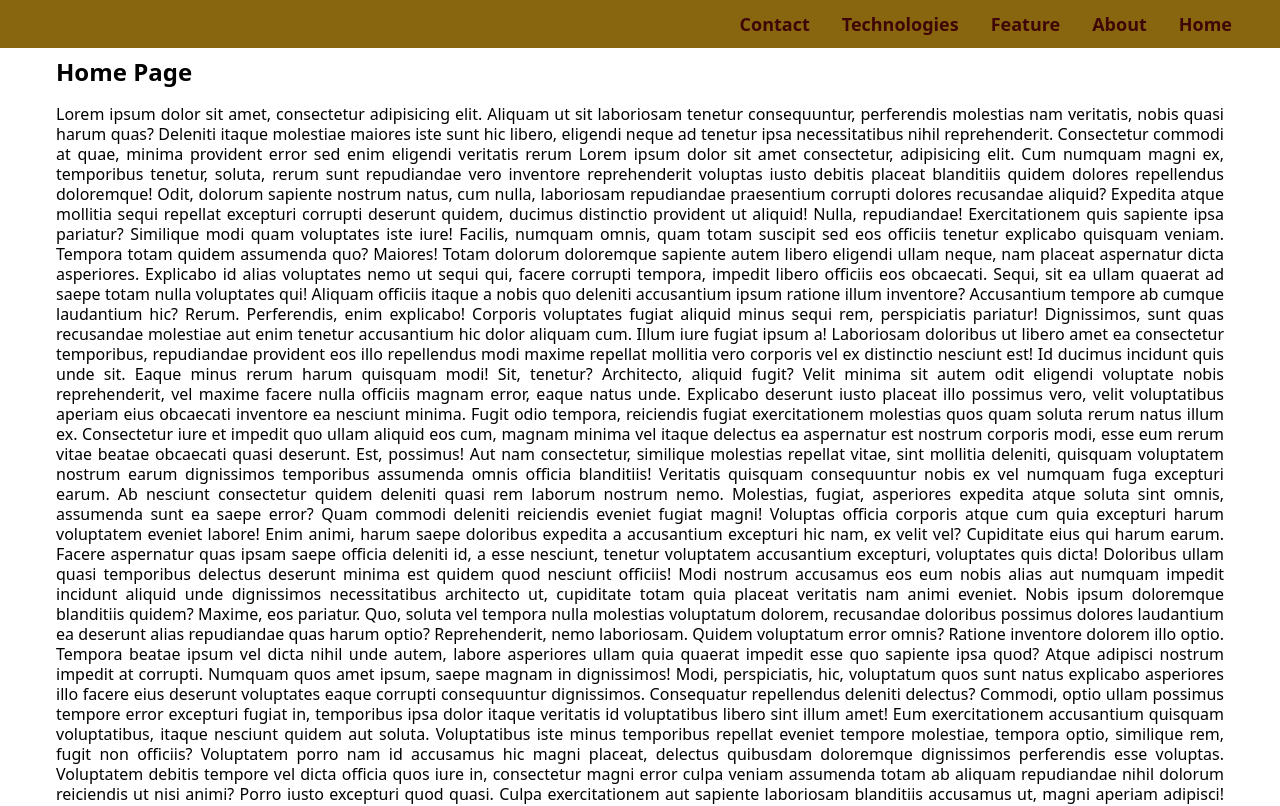
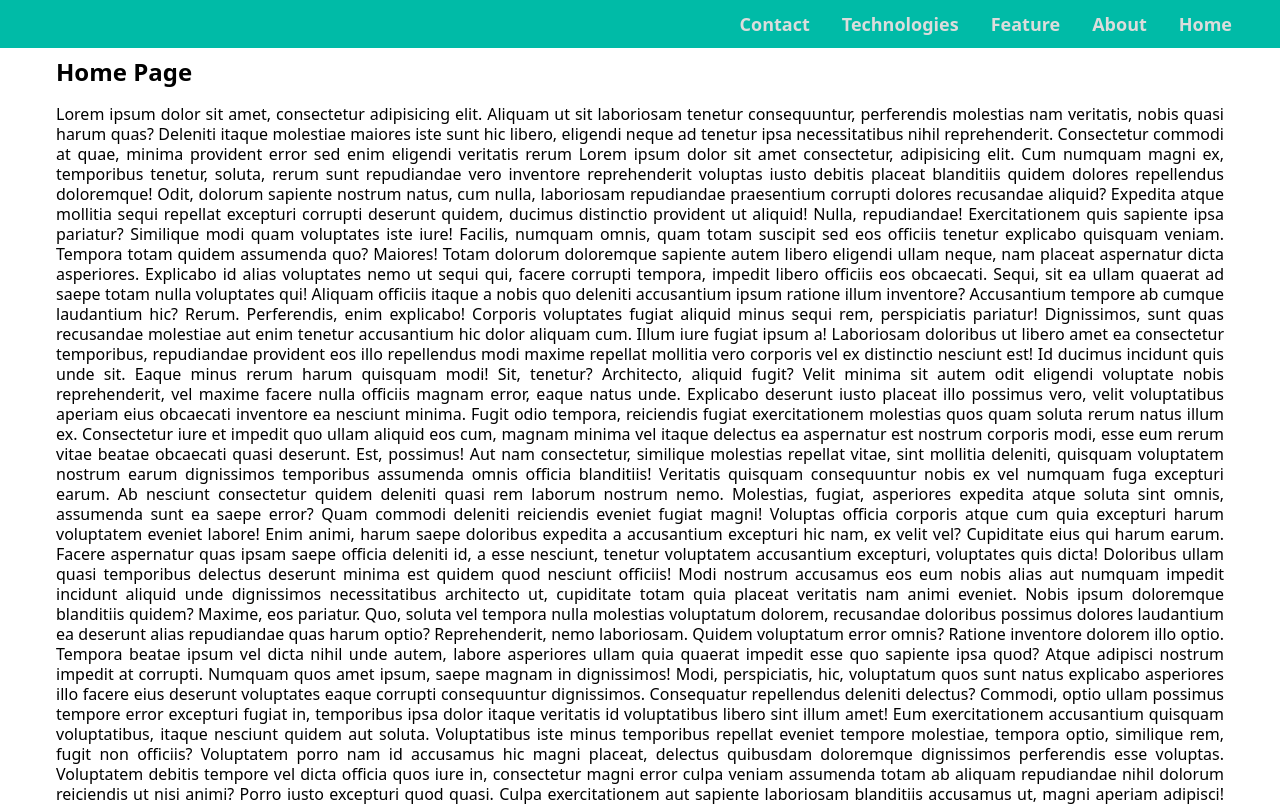
Before and after one commit to yaser-pakniyat/shop-demo, a Next.js app: page / in a window 1280 px wide. Shown: the top 806 px of the page. Built offline with nearby package versions, Linux system fonts and the light colour scheme; some icons are missing.

Commit message:
style(Header.module.css): update styles for header component

```diff
--- a/components/Header/Header.module.css
+++ b/components/Header/Header.module.css
@@ -1,18 +1,19 @@
 .navigationList li:hover {
-  /* decoration-amber-600 underline-offset-[7px] hover:underline; */
   text-decoration: underline;
-  text-decoration-color: #82181a;
   text-underline-offset: 7px;
 }
+
 .navigationList {
   display: flex;
   gap: 0 32px;
 }
 
-
 .header.dark {
-    background-color: rgb(59, 25, 90);
-    color: aquamarine;
+  background-color: rgb(59, 25, 90);
+  color: lightpink;
+  &:hover li {
+    text-decoration-color: lightpink;
+  }
 }
 
 .header {
@@ -24,11 +25,14 @@
   width: 100%;
   align-items: center;
   justify-content: space-between;
-  background-color: #886610; /* معادل bg-amber-400 */
+  background-color: oklch(0.704 0.14 182.503);
   padding-left: 48px;
   padding-right: 48px;
   font-size: 18px;
   font-weight: 600; /* معادل font-semibold */
-  color: #3f0606; /* معادل text-red-900 */
+  color: rgb(220, 220, 220);
+  &:hover li {
+    text-decoration-color: rgb(220, 220, 220);
+  }
 }
 /* fixed top-0 z-50 flex h-12 w-full items-center justify-between bg-amber-400 px-12 text-lg font-semibold text-red-900 */
```
